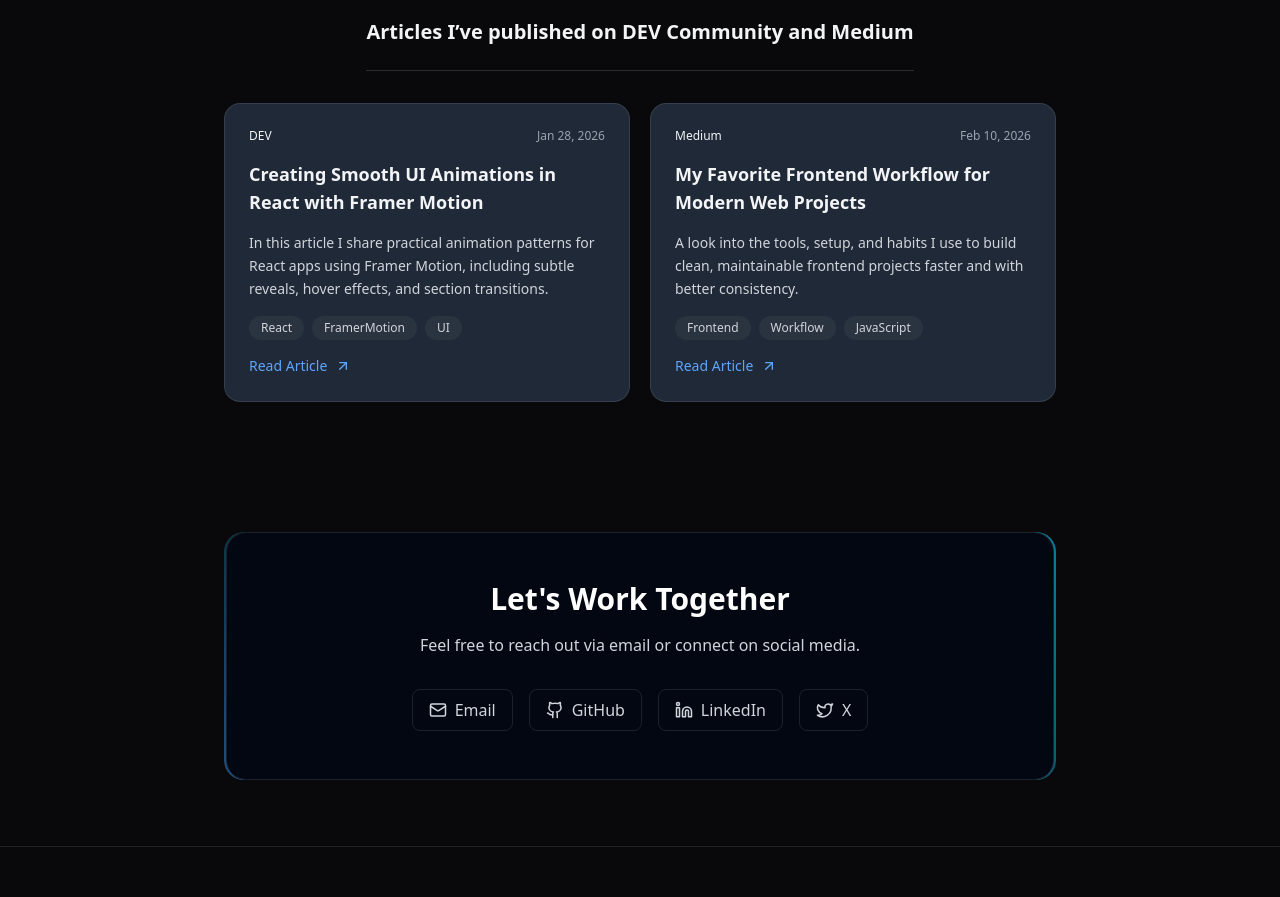
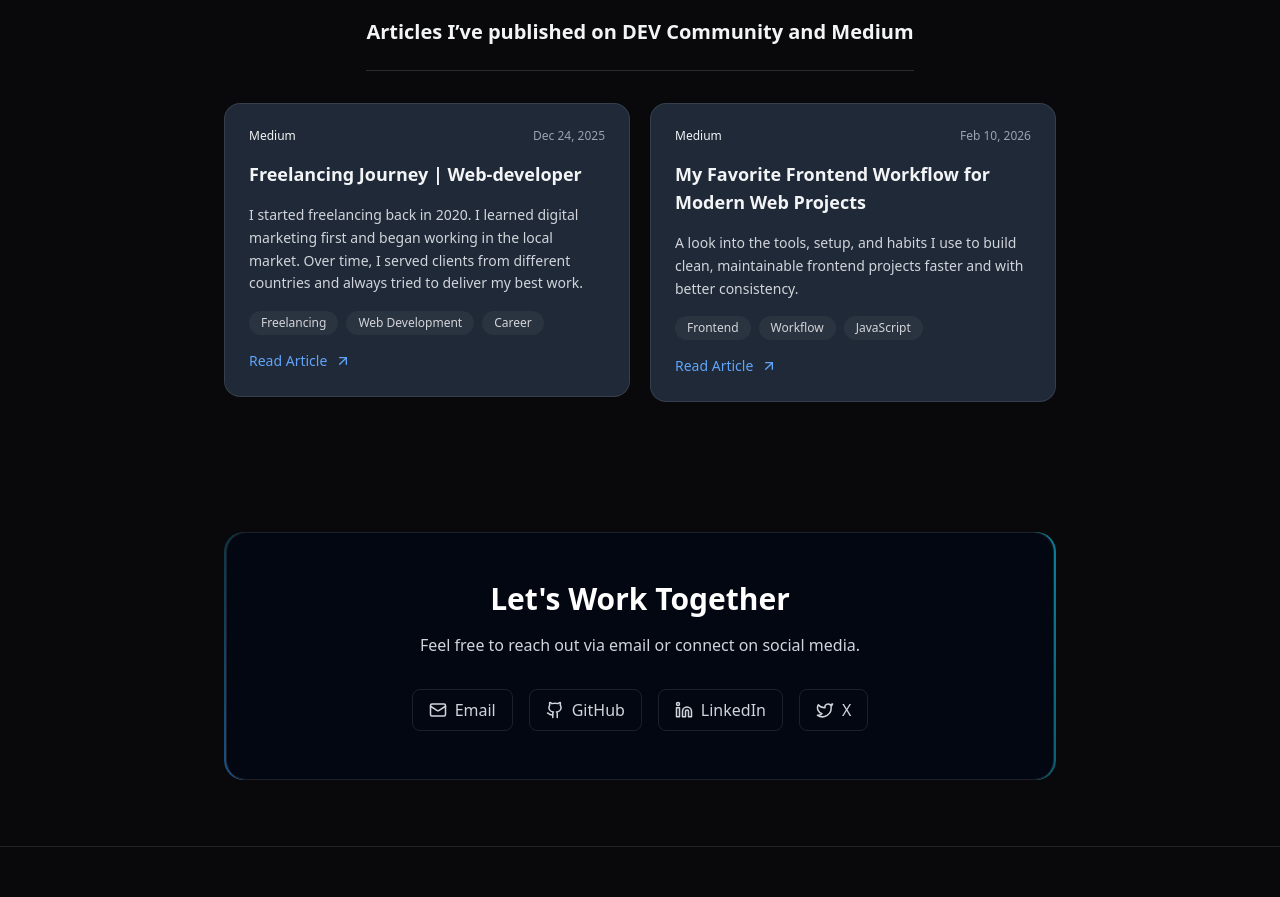
Before and after one commit to nswarnob/my_portfolio, a React (Vite) app: page / in a window 1280 px wide. Shown: the part 2340-3237 px from the top of the page. Built offline with nearby package versions, Linux system fonts and the light colour scheme.

Commit message:
blog updated

```diff
--- a/src/data/blog.js
+++ b/src/data/blog.js
@@ -4,25 +4,25 @@ export const mediumProfileUrl = "https://nswarnob.medium.com";
 export const blogs = [
   {
     id: 1,
-    title: "How I Built My Developer Portfolio with React and Tailwind CSS",
+    title: "How To Connect Your Front-End Project To Back-End data/API.",
     platform: "DEV",
-    publishDate: "2026-02-20",
-    url: "https://dev.to/nswarnob/how-i-built-my-developer-portfolio-with-react-and-tailwind-css-1234",
+    publishDate: "Oct 29, 2025",
+    url: "https://dev.to/nswarnob/how-to-connect-your-front-end-project-to-back-end-dataapi-2ckp",
     coverImage: "",
     description:
-      "A breakdown of how I designed and built my personal portfolio using React, Tailwind CSS, and a minimal dark UI inspired by modern developer portfolios.",
-    tags: ["React", "TailwindCSS", "Portfolio"],
+      "If you are a developer with Node.js + Express and React & you are a beginner then this article gonna very useful for you.",
+    tags: ["Frontend", "Backend", "API"],
   },
   {
     id: 2,
-    title: "Creating Smooth UI Animations in React with Framer Motion",
-    platform: "DEV",
-    publishDate: "2026-01-28",
-    url: "https://dev.to/nswarnob/creating-smooth-ui-animations-in-react-with-framer-motion-5678",
+    title: "Freelancing Journey | Web-developer",
+    platform: "Medium",
+    publishDate: "Dec 24, 2025",
+    url: "https://medium.com/@nswarnob/freelancing-journey-web-developer-nswarnob-7b4667b43745",
     coverImage: "",
     description:
-      "In this article I share practical animation patterns for React apps using Framer Motion, including subtle reveals, hover effects, and section transitions.",
-    tags: ["React", "FramerMotion", "UI"],
+      "I started freelancing back in 2020. I learned digital marketing first and began working in the local market. Over time, I served clients from different countries and always tried to deliver my best work. ",
+    tags: ["Freelancing", "Web Development", "Career"],
   },
   {
     id: 3,
```
